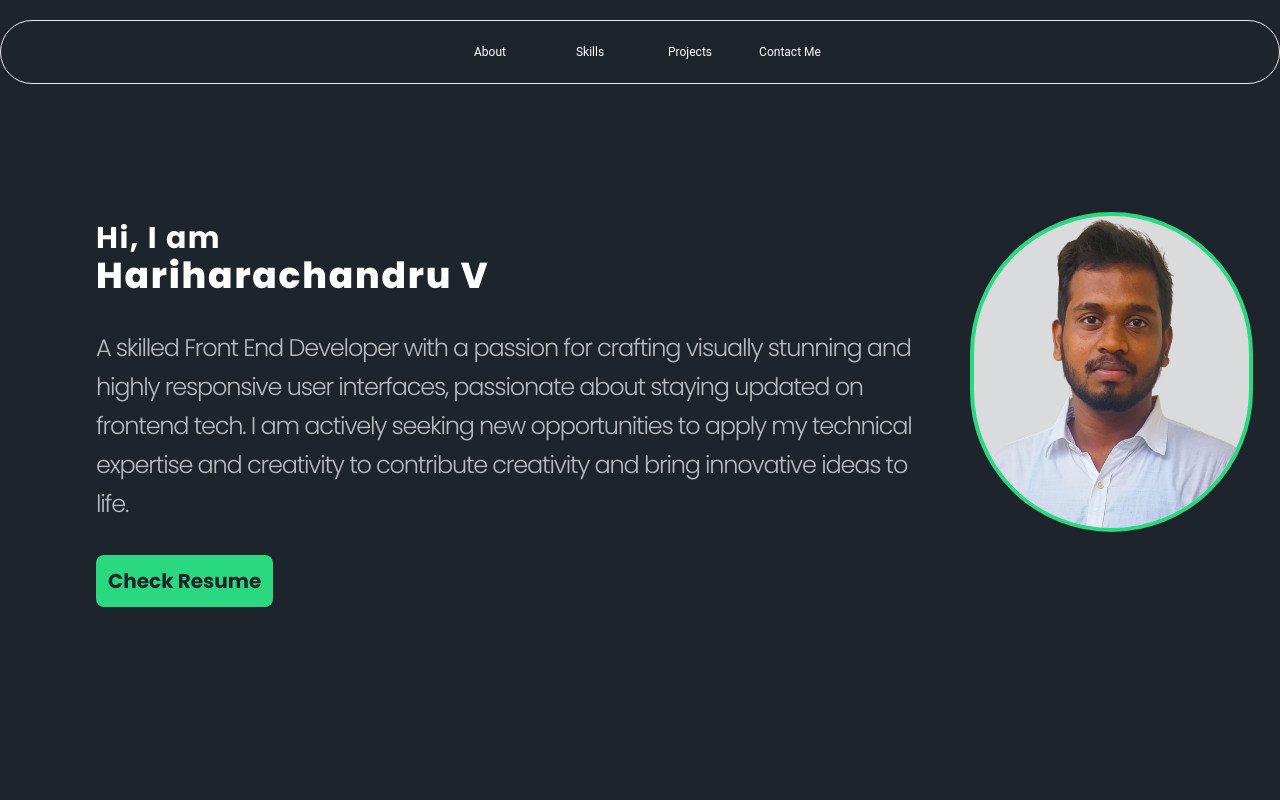
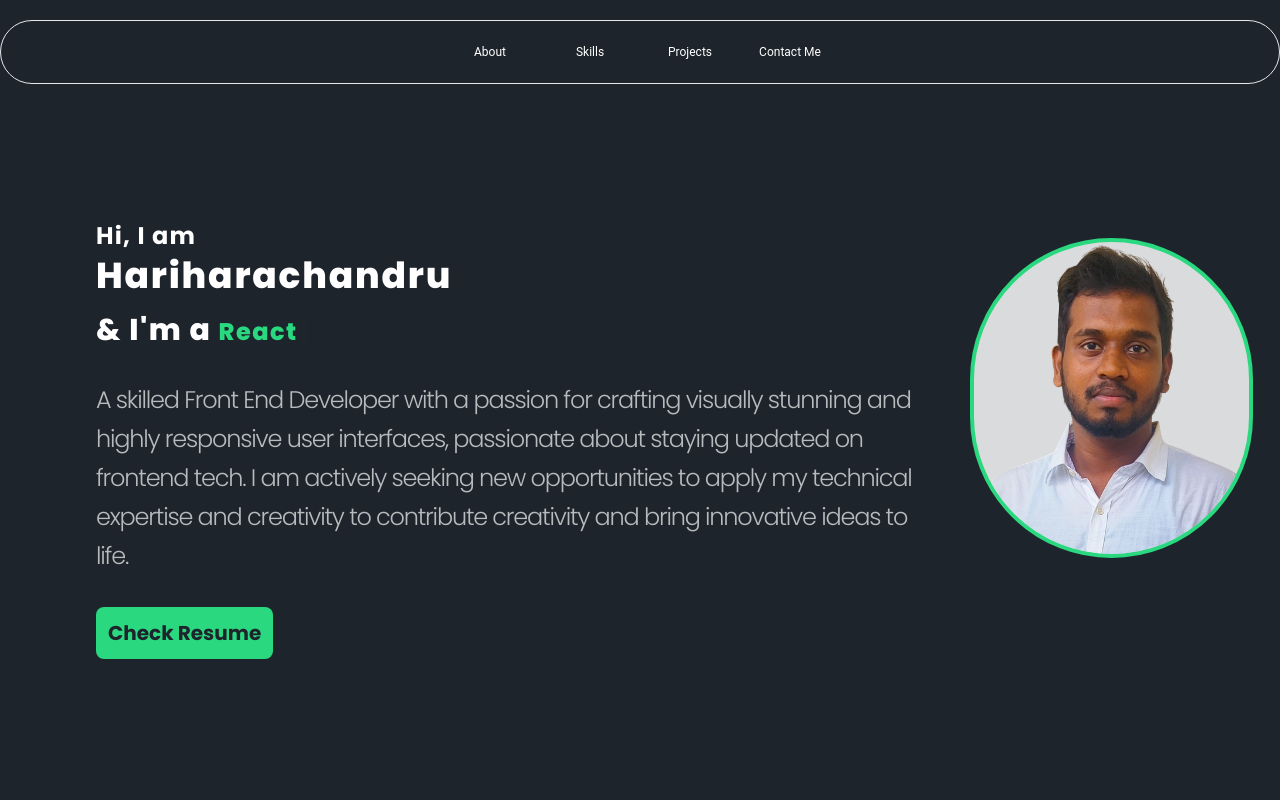
Before and after one commit to Harii10/myportfolio, a React (Vite) app: page / in a window 1280 px wide. Shown: the top 800 px of the page. Built offline with nearby package versions, Linux system fonts and the light colour scheme.

Commit message:
added the domains name

```diff
--- a/package.json
+++ b/package.json
@@ -21,7 +21,8 @@
     "react": "^18.2.0",
     "react-dom": "^18.2.0",
     "react-icons": "^5.1.0",
-    "react-router-dom": "^6.22.3"
+    "react-router-dom": "^6.22.3",
+    "react-simple-typewriter": "^5.0.1"
   },
   "devDependencies": {
     "@types/react": "^18.2.66",
--- a/src/components/MainPage.jsx
+++ b/src/components/MainPage.jsx
@@ -11,6 +11,7 @@ import { GrMysql } from "react-icons/gr";
 import { SiBootstrap } from "react-icons/si";
 import Snackbar from "@mui/material/Snackbar";
 import emailjs from "@emailjs/browser";
+import { Typewriter, Cursor } from "react-simple-typewriter";
 
 const main = forwardRef(() => {
   const [sucess, setSucess] = useState(false);
@@ -53,10 +54,28 @@ const main = forwardRef(() => {
       <section id="home" className="section">
         <div className="flex flex-col-reverse -mt-8 lg:flex lg:flex-row justify-between lg:mt-6 ">
           <div className="p-7 lg:text-2xl lg:pl-24">
-            <h3 className="font-bold tracking-wider text-3xl">Hi, I am</h3>
-            <h1 className="font-extrabold tracking-wider text-2xl lg:text-4xl">
-              Hariharachandru V
+            <h3 className="font-bold tracking-wider text-2xl">Hi, I am</h3>
+            <h1 className="font-extrabold tracking-wider text-2xl mt-1 lg:text-4xl">
+              Hariharachandru
             </h1>
+            <p className="font-extrabold tracking-wider text-2xl mt-4 lg:text-3xl">
+              & I'm a{" "}
+              <span className="text-chose-10 text-2xl">
+                <Typewriter
+                  words={[
+                    "Front End Developer",
+                    "Web Developer",
+                    "React Developer",
+                  ]}
+                  loop={true}
+                  cursor
+                  cursorStyle="|"
+                  typeSpeed={70}
+                  deleteSpeed={50}
+                  delaySpeed={1000}
+                />
+              </span>
+            </p>
             <p className="font-thin tracking-tighter leading-relaxed mt-5 text-chose-50 lg:mt-8">
               A skilled Front End Developer with a passion for crafting visually
               stunning and highly responsive user interfaces, passionate about
--- a/tailwind.config.js
+++ b/tailwind.config.js
@@ -6,6 +6,7 @@ export default {
   ],
   theme: {
     extend: {
+
       colors:{
         'chose':{
           10:'#2AD87F',
```
Also changed, not shown: 1 other file (tests, documents, lock files or other folders).
